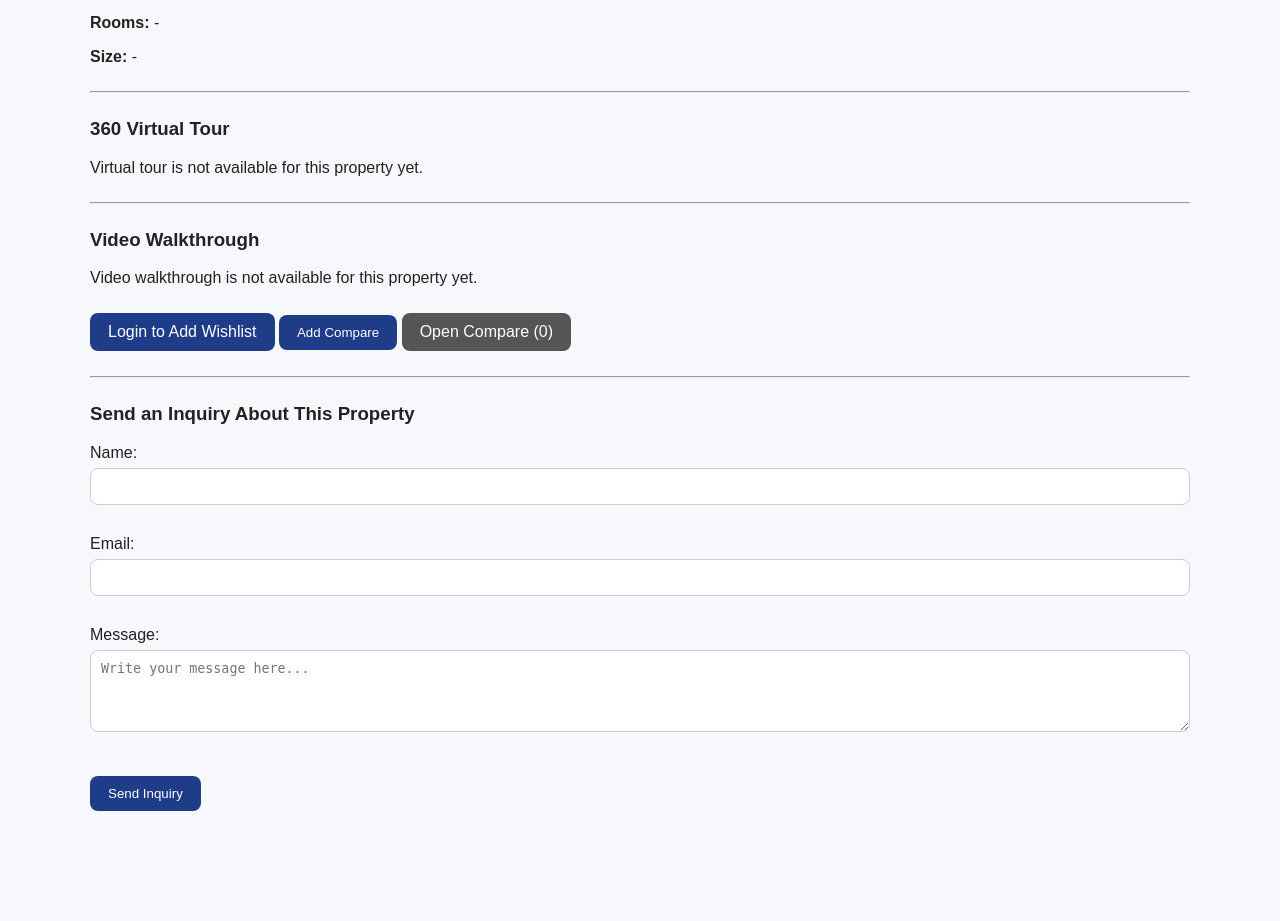
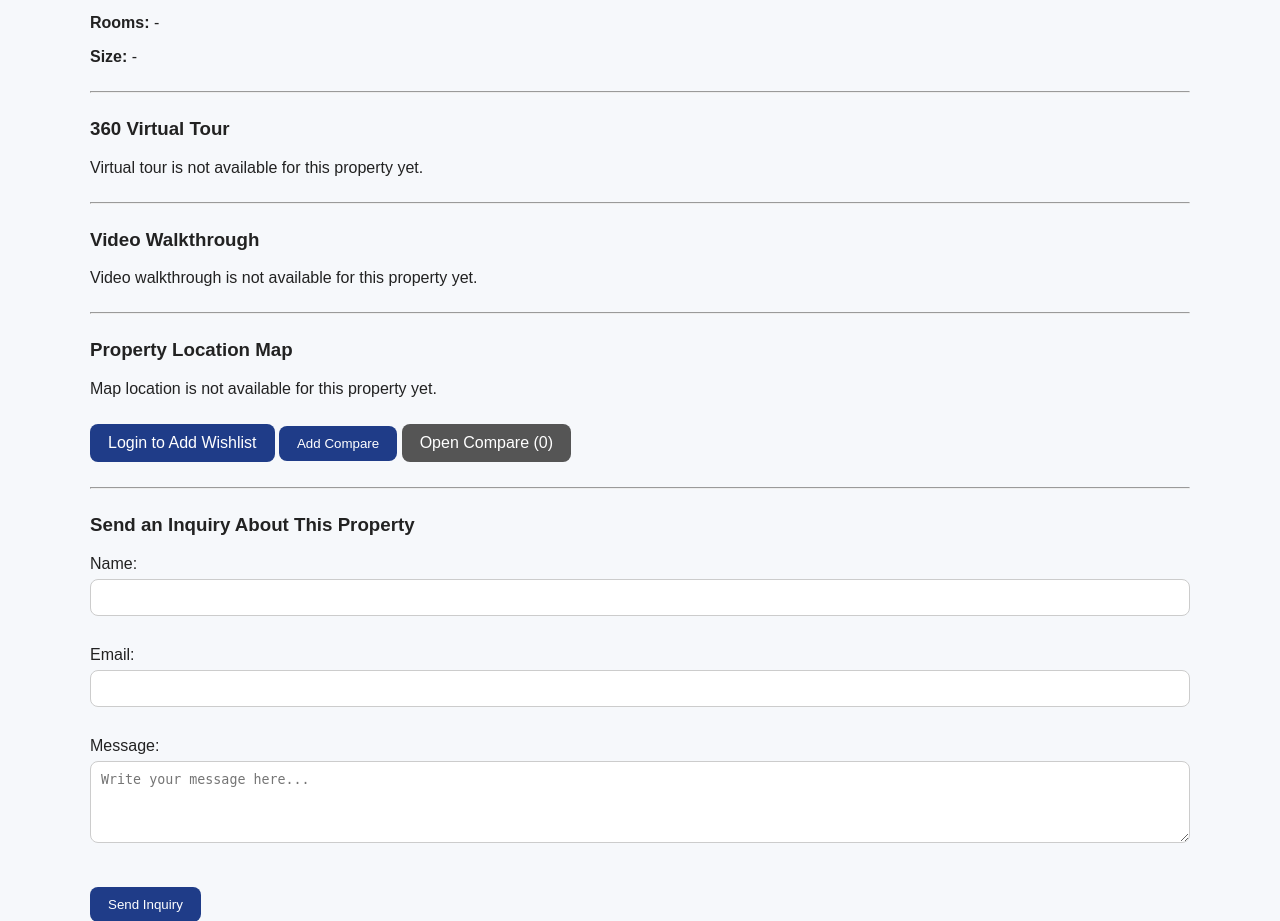
Before and after one commit to pemajo-sudo/real-estate-project, a Django app: page /properties/2/ in a window 1280 px wide. Shown: the part 752-1673 px from the top of the page. Before the commit the page ends 1563 px from the top, so only its background shows below. Run offline with Django 5.2, Linux system fonts and the light colour scheme; data comes from the database, SQL or seed files in the repository; both versions use the stored data as it was after the commit; data that the repository does not hold is empty.

Commit message:
Added map integration for property location

```diff
--- a/listings/forms.py
+++ b/listings/forms.py
@@ -12,6 +12,9 @@ class PropertyForm(forms.ModelForm):
             "location",
             "price",
             "property_type",
+            "address",
+            "latitude",
+            "longitude",
             "number_of_rooms",
             "size_sqft",
             "description",
--- a/listings/models.py
+++ b/listings/models.py
@@ -23,6 +23,9 @@ class Property(models.Model):
     image = models.ImageField(upload_to="property_images/", null=True, blank=True)
     walkthrough_video = models.FileField(upload_to="property_videos/", null=True, blank=True)
     video_url = models.URLField(blank=True)
+    address = models.CharField(max_length=255, blank=True)
+    latitude = models.DecimalField(max_digits=9, decimal_places=6, null=True, blank=True)
+    longitude = models.DecimalField(max_digits=9, decimal_places=6, null=True, blank=True)
 
     def __str__(self):
         return self.name
--- a/listings/templates/listings/property_detail.html
+++ b/listings/templates/listings/property_detail.html
@@ -8,6 +8,9 @@
 {% endif %}
 
 <p><strong>Location:</strong> {{ property.location }}</p>
+{% if property.address %}
+<p><strong>Address:</strong> {{ property.address }}</p>
+{% endif %}
 <p><strong>Type:</strong> {{ property.property_type }}</p>
 <p><strong>Price:</strong> Rs. {{ property.price }}</p>
 <p><strong>Description:</strong></p>
@@ -81,6 +84,32 @@
     <p>Video walkthrough is not available for this property yet.</p>
 {% endif %}
 
+<hr style="margin: 25px 0;">
+<h3>Property Location Map</h3>
+{% if property.latitude and property.longitude %}
+    <link rel="stylesheet" href="https://unpkg.com/leaflet@1.9.4/dist/leaflet.css" integrity="sha256-p4NxAoJBhIIN+hmNHrzRCf9tD/miZyoHS5obTRR9BMY=" crossorigin="">
+    <div id="property-map" style="width: 100%; height: 380px; border-radius: 12px; overflow: hidden;"></div>
+    <script src="https://unpkg.com/leaflet@1.9.4/dist/leaflet.js" integrity="sha256-20nQCchB9co0qIjJZRGuk2/Z9VM+kNiyxNV1lvTlZBo=" crossorigin=""></script>
+    <script>
+        (function () {
+            const latitude = {{ property.latitude }};
+            const longitude = {{ property.longitude }};
+            const map = L.map("property-map").setView([latitude, longitude], 15);
+
+            L.tileLayer("https://{s}.tile.openstreetmap.org/{z}/{x}/{y}.png", {
+                maxZoom: 19,
+                attribution: "&copy; OpenStreetMap contributors"
+            }).addTo(map);
+
+            L.marker([latitude, longitude]).addTo(map)
+                .bindPopup("{{ property.name|escapejs }}")
+                .openPopup();
+        })();
+    </script>
+{% else %}
+    <p>Map location is not available for this property yet.</p>
+{% endif %}
+
 {% if user.is_authenticated %}
     <a href="{% url 'property_update' property.pk %}" class="btn">Edit</a>
     <a href="{% url 'property_delete' property.pk %}" class="btn btn-danger">Delete</a>
```
Also changed, not shown: listings/admin.py (+12 -1 lines), db.sqlite3, listings/migrations/0010_property_address_property_latitude_and_more.py (added).
